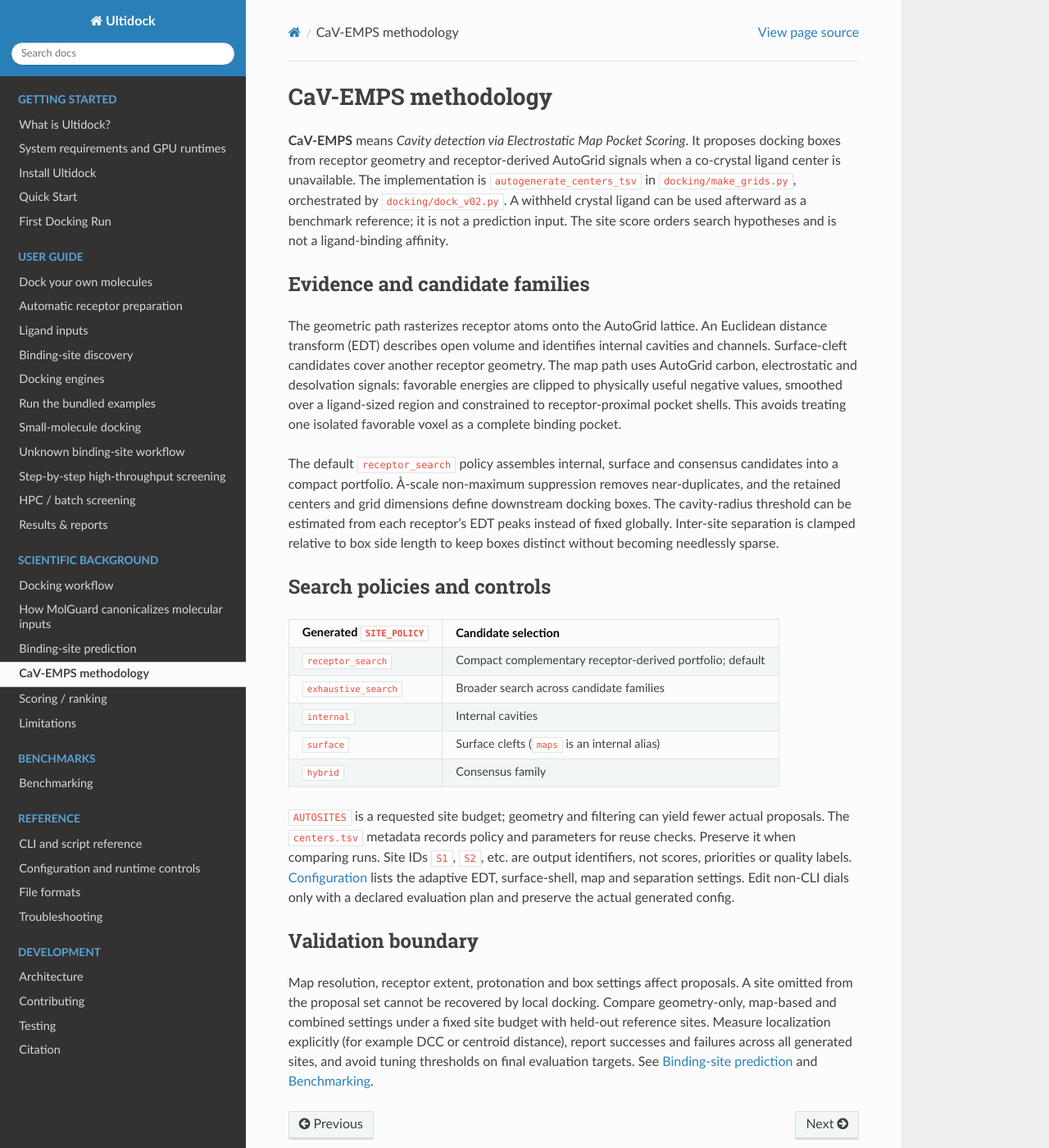
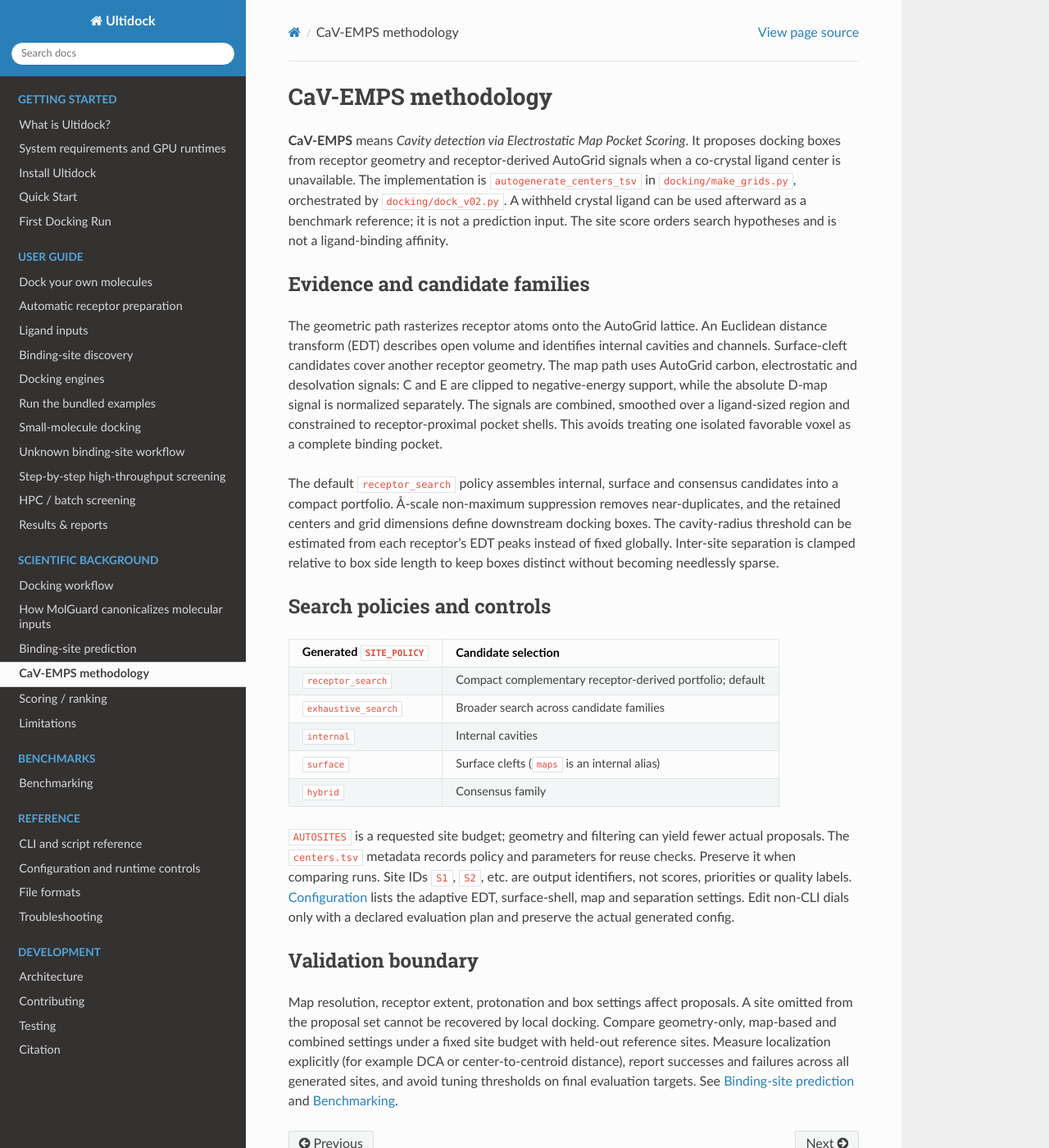
Before and after one commit to taka78/ultidock, a Sphinx documentation site: the page built from docs/source/scientific-background/cav-emps-methodology.md, in a window 1280 px wide and 1400 px high. Shown: the whole window at 82% size. Built offline with Sphinx 7.4.7 and the Read the Docs theme 3.1.0, drawn with Linux system fonts in a browser that asks for light colours.

```diff
--- a/docs/source/scientific-background/cav-emps-methodology.md
+++ b/docs/source/scientific-background/cav-emps-methodology.md
@@ -14,9 +14,10 @@ The geometric path rasterizes receptor atoms onto the AutoGrid lattice.
 An Euclidean distance transform (EDT) describes open volume and identifies
 internal cavities and channels. Surface-cleft candidates cover another
 receptor geometry. The map path uses AutoGrid carbon, electrostatic and
-desolvation signals: favorable energies are clipped to physically useful
-negative values, smoothed over a ligand-sized region and constrained to
-receptor-proximal pocket shells. This avoids treating one isolated favorable
+desolvation signals: C and E are clipped to negative-energy support, while the
+absolute D-map signal is normalized separately. The signals are combined,
+smoothed over a ligand-sized region and constrained to receptor-proximal
+pocket shells. This avoids treating one isolated favorable
 voxel as a complete binding pocket.
 
 The default `receptor_search` policy assembles internal, surface and
@@ -51,7 +52,7 @@ Map resolution, receptor extent, protonation and box settings affect
 proposals. A site omitted from the proposal set cannot be recovered by local
 docking. Compare geometry-only, map-based and combined settings under a fixed
 site budget with held-out reference sites. Measure localization explicitly
-(for example DCC or centroid distance), report successes and failures across
+(for example DCA or center-to-centroid distance), report successes and failures across
 all generated sites, and avoid tuning thresholds on final evaluation targets.
 See [Binding-site prediction](binding-site-prediction.md) and
 [Benchmarking](../benchmarks/index.md).
```
Also changed, not shown: README.md (+14 -11 lines), docs/source/benchmarks/index.md (+4 -3 lines).
